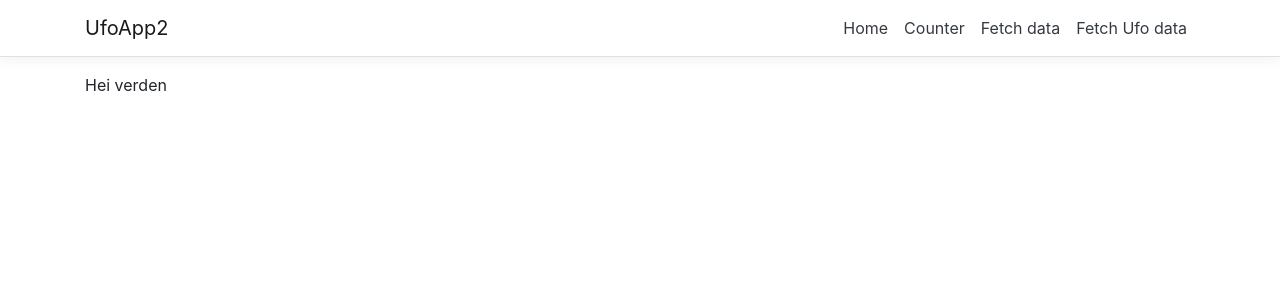
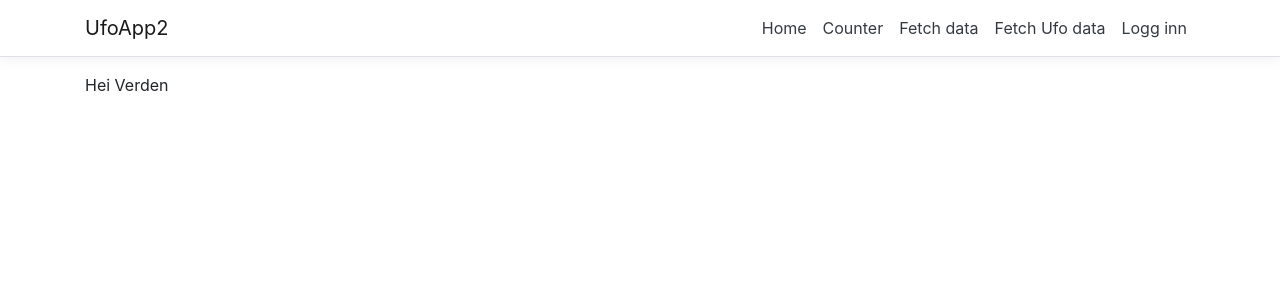
Before and after one commit to superfred009/ITPE3200_oppg2, a React (Create React App) app in the folder UfoApp2/ClientApp/: page /explore-ufo/1 in a window 1280 px wide. Shown: the top 300 px of the page. Built offline with nearby package versions, Linux system fonts and the light colour scheme.

Commit message:
changes to layout and styling

```diff
--- a/UfoApp2/ClientApp/src/App.js
+++ b/UfoApp2/ClientApp/src/App.js
@@ -8,6 +8,7 @@ import { ExploreUfo } from './components/ExploreUfo';
 
 import './custom.css'
 import { FetchUfoData } from './components/FetchUfoData';
+import { Innlogging } from './components/Innlogging';
 
 export default class App extends Component {
   static displayName = App.name;
@@ -24,6 +25,7 @@ export default class App extends Component {
           path="/explore-ufo/:id"
           component={ExploreUfo}
         />
+        <Route path='/logg-inn' component={Innlogging} />
       </Layout>
     );
   }
--- a/UfoApp2/ClientApp/src/components/ExploreUfo.js
+++ b/UfoApp2/ClientApp/src/components/ExploreUfo.js
@@ -2,11 +2,12 @@ import React, { Component } from 'react';
 import "../custom.css";
 
 export class ExploreUfo extends Component {
+    static displayName = ExploreUfo.name;
 
     render() {
         return (
             <div>
-                Hei verden
+                Hei Verden
             </div>
         )
     }
--- a/UfoApp2/ClientApp/src/components/Home.js
+++ b/UfoApp2/ClientApp/src/components/Home.js
@@ -1,7 +1,5 @@
 import React, { Component } from 'react';
 import { FetchUfoData } from './FetchUfoData';
-import { UfoForm } from './UfoForm';
-import { Innlogging } from './Innlogging';
 
 export class Home extends Component {
   static displayName = Home.name;
@@ -11,7 +9,6 @@ export class Home extends Component {
       <div>
          <h1>UFO observasjoner</h1>
             <FetchUfoData />
-            <Innlogging />
       </div>
     );
   }
--- a/UfoApp2/ClientApp/src/components/Innlogging.js
+++ b/UfoApp2/ClientApp/src/components/Innlogging.js
@@ -7,10 +7,6 @@ export class Innlogging extends Component {
             <>
                 <title> UFO Register </title>
                 <meta httpEquiv="Content Type" content="text/html; charset=UTF-8" />
-                <link
-                    rel="stylesheet"
-                    href="http://stackpath.bootstrapcdn.com/bootstrap/2.3.1/css/bootstrap.min.css"
-                />
                 <div className="container">
                     <h1>Logg inn</h1>
                     <form className="form">
--- a/UfoApp2/ClientApp/src/components/NavMenu.js
+++ b/UfoApp2/ClientApp/src/components/NavMenu.js
@@ -42,6 +42,9 @@ export class NavMenu extends Component {
                 <NavItem>
                   <NavLink tag={Link} className="text-dark" to="/fetch-ufo-data">Fetch Ufo data</NavLink>
                 </NavItem>
+                <NavItem>
+                  <NavLink tag={Link} className="text-dark" to="/logg-inn">Logg inn</NavLink>
+                </NavItem>
               </ul>
             </Collapse>
           </Container>
--- a/UfoApp2/ClientApp/src/custom.css
+++ b/UfoApp2/ClientApp/src/custom.css
@@ -16,7 +16,7 @@ code {
 
 .card {
   border: 0px;
-  margin-bottom: 15px;
+  margin-bottom: 25px;
 }
 .card-body {
   border: solid 0.5px;
@@ -25,8 +25,8 @@ code {
 }
 .card-body:hover {
   border: solid 1px;
-  border-color: grey;
-  box-shadow: 10px 10px greenyellow;
+  border-color: black;
+  box-shadow: 5px 5px 5px grey;
 }
 .card a {
   color: black;
```
Also changed, not shown: 1 other file (tests, documents, lock files or other folders).
